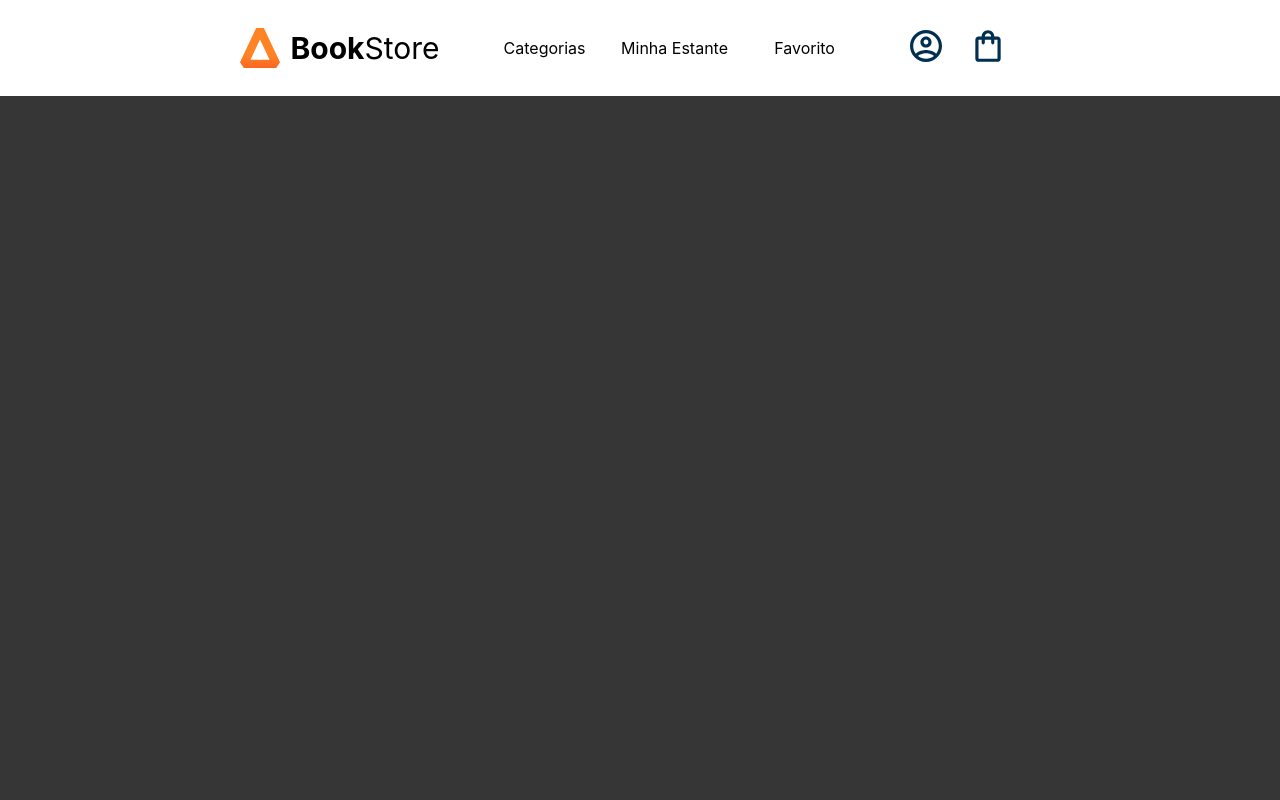
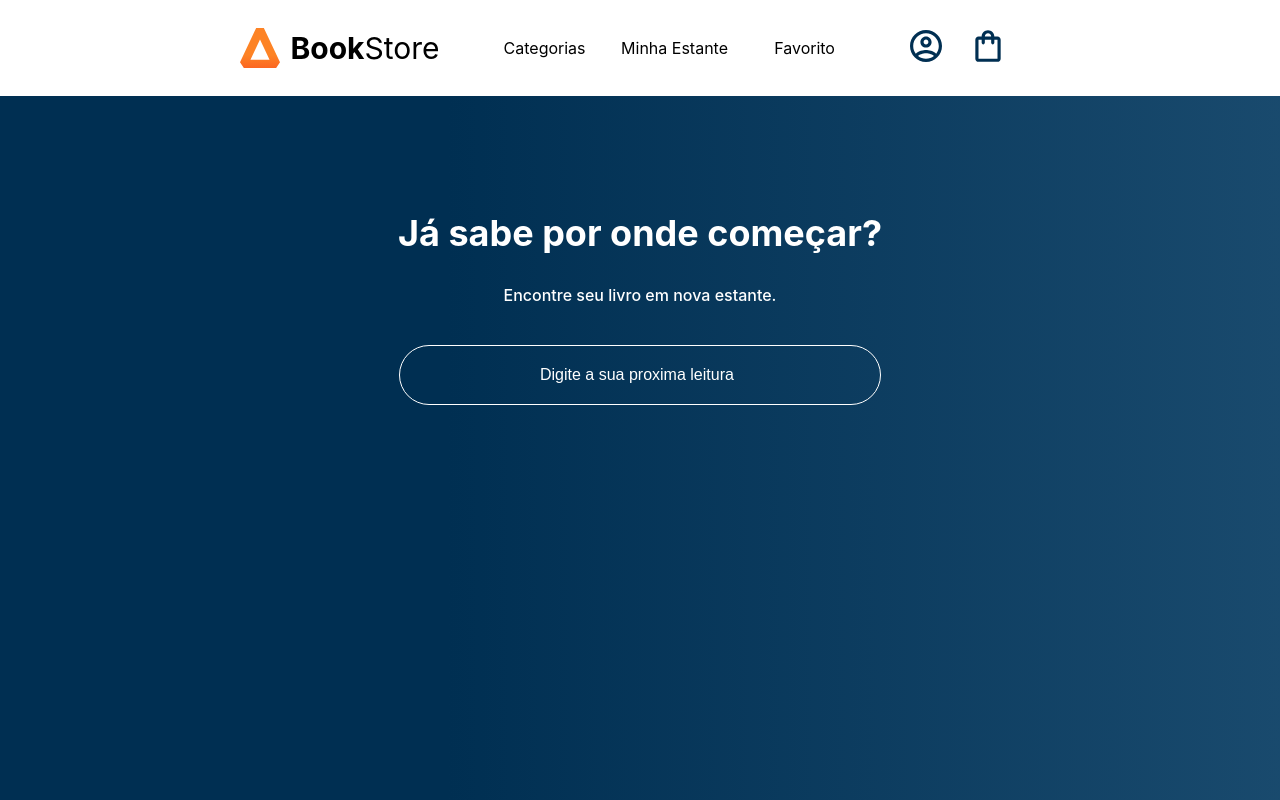
Before and after one commit to jeovanasantos/bookstore, a React (Create React App) app: page / in a window 1280 px wide. Built offline with nearby package versions, Linux system fonts and the light colour scheme.

Commit message:
criacao do componente de search

```diff
--- a/src/App.js
+++ b/src/App.js
@@ -1,10 +1,11 @@
 import Header from './componentes/header';
 import styled from "styled-components";
+import Pesquisa from './componentes/Pesquisa'
 
 const AppContainer = styled.div`
     width: 100vw;
     height: 100vh;
-    background: #363636;
+     background-image: linear-gradient(90deg, #002F52 35%, #326589 165%);
 
 `;
 
@@ -12,6 +13,7 @@
   return (
     <AppContainer>
       <Header></Header>
+      <Pesquisa/>
     </AppContainer>
   );
 }
--- /dev/null
+++ b/src/componentes/Input/index.js
@@ -0,0 +1,19 @@
+import styled from "styled-components";
+
+const Input = styled.input`
+  order: 1px solid #fff;
+  background: transparent;
+  border: 1px solid #fff;
+  padding: 20px 140px;
+  border-radius: 50px;
+  width: 200px;
+  color: #fff;
+  font-size: 16px;
+  margin-bottom: 10px;
+
+  &::placeholder {
+    color: #fff;
+    font-size: 16px;
+  }
+`;
+export default Input;
--- /dev/null
+++ b/src/componentes/Pesquisa/index.js
@@ -0,0 +1,34 @@
+import Input from "../Input";
+import styled from "styled-components";
+
+const PesquisaContainer = styled.section`
+  background-image: linear-gradient(90deg, #002f52 35%, #326589 165%);
+  color: #fff;
+  text-align: center;
+  padding: 85px 0;
+  height: 270px;
+  width: 100%;
+`;
+const Titulo = styled.h2`
+  color: #fff;
+  font-size: 36px;
+  text-align: center;
+  width: 100%;
+`;
+
+const Subtitulo = styled.h3`
+  font-size: 16px;
+  font-weight: 500;
+  margin-bottom: 40px;
+`;
+
+function Pesquisa() {
+  return (
+    <PesquisaContainer>
+      <Titulo>Já sabe por onde começar? </Titulo>
+      <Subtitulo>Encontre seu livro em nova estante.</Subtitulo>
+      <Input placeholder="Digite a sua proxima leitura" />
+    </PesquisaContainer>
+  );
+}
+export default Pesquisa;
--- a/src/index.css
+++ /dev/null
@@ -1,13 +0,0 @@
-body {
-  margin: 0;
-  font-family: -apple-system, BlinkMacSystemFont, 'Segoe UI', 'Roboto', 'Oxygen',
-    'Ubuntu', 'Cantarell', 'Fira Sans', 'Droid Sans', 'Helvetica Neue',
-    sans-serif;
-  -webkit-font-smoothing: antialiased;
-  -moz-osx-font-smoothing: grayscale;
-}
-
-code {
-  font-family: source-code-pro, Menlo, Monaco, Consolas, 'Courier New',
-    monospace;
-}
--- a/src/index.js
+++ b/src/index.js
@@ -1,12 +1,30 @@
-import React from 'react';
-import ReactDOM from 'react-dom/client';
-import './index.css';
-import App from './App';
-import reportWebVitals from './reportWebVitals';
+import React from "react";
+import ReactDOM from "react-dom/client";
+import App from "./App";
+import reportWebVitals from "./reportWebVitals";
+import { createGlobalStyle } from "styled-components";
 
-const root = ReactDOM.createRoot(document.getElementById('root'));
+const GlobalStyle = createGlobalStyle`
+body {
+  margin: 0;
+  font-family: -apple-system, BlinkMacSystemFont, 'Segoe UI', 'Roboto', 'Oxygen',
+    'Ubuntu', 'Cantarell', 'Fira Sans', 'Droid Sans', 'Helvetica Neue',
+    sans-serif;
+  -webkit-font-smoothing: antialiased;
+  -moz-osx-font-smoothing: grayscale;
+}
+
+code {
+  font-family: source-code-pro, Menlo, Monaco, Consolas, 'Courier New',
+    monospace;
+}
+
+
+`;
+const root = ReactDOM.createRoot(document.getElementById("root"));
 root.render(
   <React.StrictMode>
+    <GlobalStyle/>
     <App />
   </React.StrictMode>
 );
```
